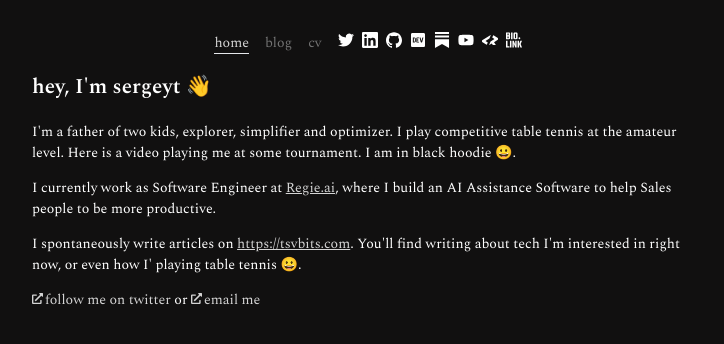
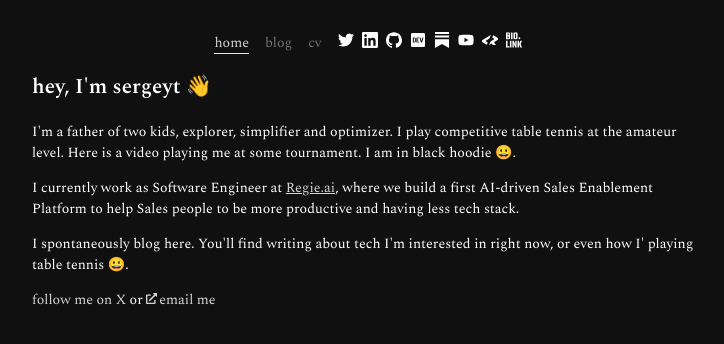
Before and after one commit to sergeyt/sergeyt-dev, a Next.js app: page / in a window 1280 px wide. Shown: the top 344 px of the page, without its empty margins (272-996 px from the left). Built offline with nearby package versions, Linux system fonts and the light colour scheme.

Commit message:
small fixes

```diff
--- a/src/components/icons.ts
+++ b/src/components/icons.ts
@@ -3,6 +3,6 @@ export { SiLinkedin as Linkedin } from "@react-icons/all-files/si/SiLinkedin";
 export { SiGithub as Github } from "@react-icons/all-files/si/SiGithub";
 export { FaDev as Devdotto } from "@react-icons/all-files/fa/FaDev";
 export { FaYoutube as Youtube } from "@react-icons/all-files/fa/FaYoutube";
-export { FaExternalLinkAlt } from "@react-icons/all-files/fa/FaExternalLinkAlt";
+export { FaExternalLinkAlt as LinkIcon } from "@react-icons/all-files/fa/FaExternalLinkAlt";
 export { SiCodersrank as Codersrank } from "@react-icons/all-files/si/SiCodersrank";
 export { SiBiolink as Biolink, SiSubstack as Substack } from "react-icons/si";
--- a/src/pages/index.tsx
+++ b/src/pages/index.tsx
@@ -1,6 +1,6 @@
 import YouTube from "react-youtube";
 import Layout from "../components/layout";
-import { FaExternalLinkAlt as LinkIcon } from "../components/icons";
+import { LinkIcon } from "../components/icons";
 
 const description = "Software Engineer. Table tennis player.";
 
@@ -47,27 +47,20 @@ export default function Home() {
         <a href="https://www.regie.ai" target="_blank">
           Regie.ai
         </a>
-        , where I build an AI Assistance Software to help Sales people to be
-        more productive.
+        , where we build a first AI-driven Sales Enablement Platform to help Sales people to be
+        more productive and having less tech stack.
       </p>
       <p>
-        I spontaneously write articles on{" "}
-        <a href="https://tsvbits.com" target="_blank">
-          https://tsvbits.com
-        </a>
-        . You&apos;ll find writing about tech I&apos;m interested in right now,
+        I spontaneously blog here. You&apos;ll find writing about tech I&apos;m interested in right now,
         or even how I&apos; playing table tennis 😀.
       </p>
       <p>
         <a
           className="no_decoration"
-          href="https://www.twitter.com/todysh"
+          href="https://www.x.com/todysh"
           target="_blank"
         >
-          <span style={{ marginRight: "2px" }}>
-            <LinkIcon size={11} />
-          </span>
-          follow me on twitter
+          follow me on X
         </a>{" "}
         or{" "}
         <a className="no_decoration" href="mailto:stodyshev@gmail.com">
```
